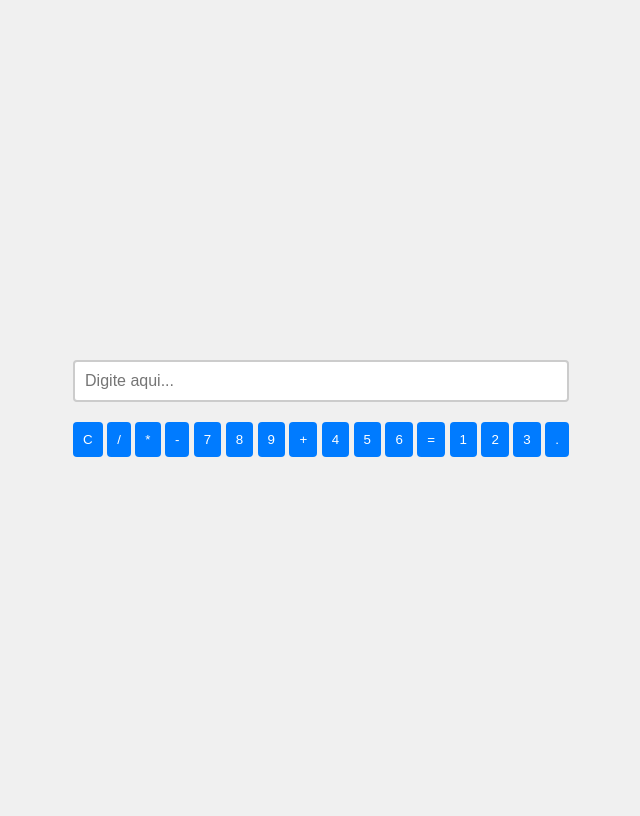
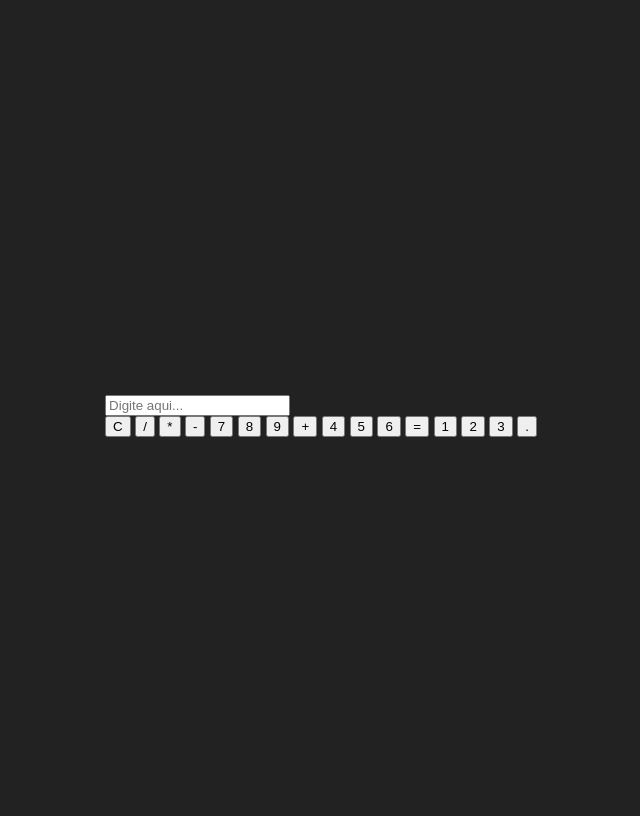
Before and after one commit to EnzoGabrielSilvaDeOliveira/EnzoGabrielSilvaDeOliveira.github.io, a PHP site: page / in a window 1280 px wide. Shown: the whole page, without its empty margins (319-959 px from the left). Before the commit the page ends 457 px from the top, so only its background shows below. Run offline with PHP 8.4, Linux system fonts and the light colour scheme.

Commit message:
Update style.css

```diff
--- a/style.css
+++ b/style.css
@@ -1,52 +1,8 @@
 body {
-    font-family: Arial, sans-serif;
-    background-color: #f0f0f0;
-    margin: 0;
-    padding: 0;
-    display: flex;
-    justify-content: center;
-    align-items: center;
-    height: 100vh;
+  display: flex;
+  justify-content: center;
+  align-items: center;
+  height: 100vh;
+  background-color: #222;
+  font-family: Arial, sans-serif;
 }
-
-#main-div {
-    background-color: #fff;
-    padding: 20px;
-    border-radius: 8px;
-    box-shadow: 0 0 10px rgba(0, 0, 0, 0.1);
-    display: grid;
-    grid-template-columns: repeat(5, 1fr);
-    gap: 10px;
-    width: 80%;
-    max-width: 800px;
-}
-
-#input-customizado {
-    grid-column: span 5;
-    width: 100%;
-    padding: 10px;
-    margin-bottom: 20px;
-    box-sizing: border-box;
-    border: 2px solid #ccc;
-    border-radius: 4px;
-    font-size: 16px;
-}
-
-#input-customizado:focus {
-    border-color: #4CAF50;
-    outline: none;
-}
-
-button {
-    padding: 10px;
-    border: none;
-    border-radius: 4px;
-    background-color: #007bff;
-    color: #fff;
-    cursor: pointer;
-    transition: background-color 0.3s;
-}
-
-button:hover {
-    background-color: #0056b3;
-}
```
